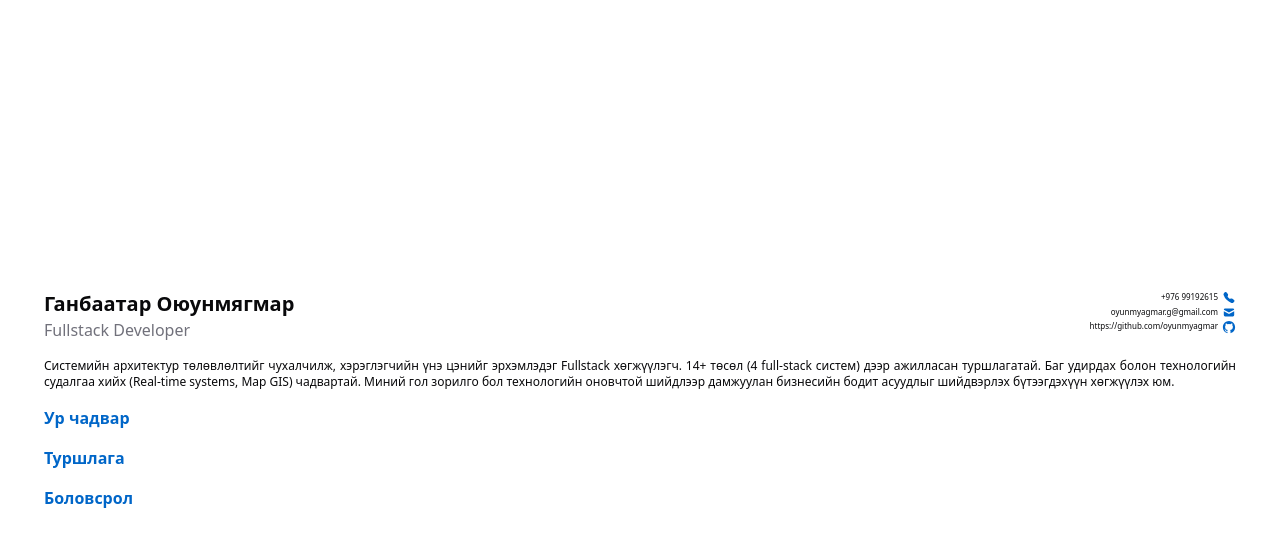
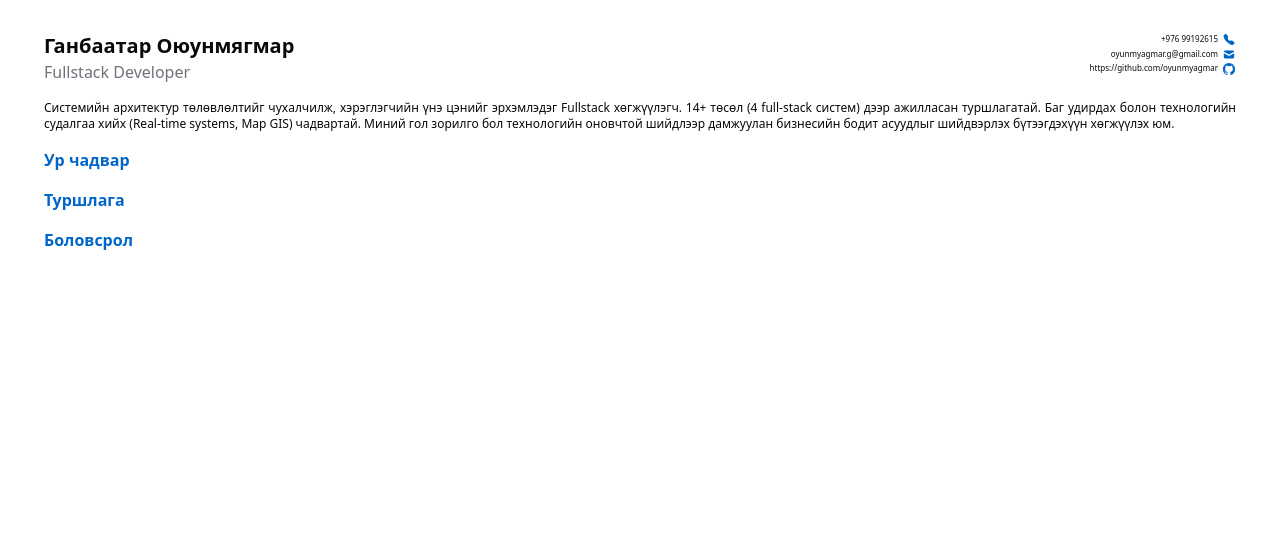
Before and after one commit to oyunmyagmar/cv-oyunmyagmar, a Next.js app: page / in a window 1280 px wide. Shown: the top 546 px of the page. Built offline with nearby package versions, Linux system fonts and the light colour scheme.

Commit message:
added structure

```diff
--- a/src/app/page.tsx
+++ b/src/app/page.tsx
@@ -1,4 +1,3 @@
-import Link from "next/link";
 import { Btn } from "./_components";
 import { BsFillTelephoneFill } from "react-icons/bs";
 import { IoLogoGithub } from "react-icons/io5";
@@ -6,7 +5,7 @@ import { HiMail } from "react-icons/hi";
 
 export default function HomePage() {
   return (
-    <div className="w-full h-screen flex justify-center py-8 px-11 flex-col gap-4 overflow-y-auto no-scrollbar">
+    <div className="w-full h-screen flex py-8 px-11 flex-col gap-4 overflow-y-auto no-scrollbar">
       <div className="w-full flex justify-between">
         <div>
           <div className="text-xl font-semibold">Ганбаатар Оюунмягмар</div>
```
